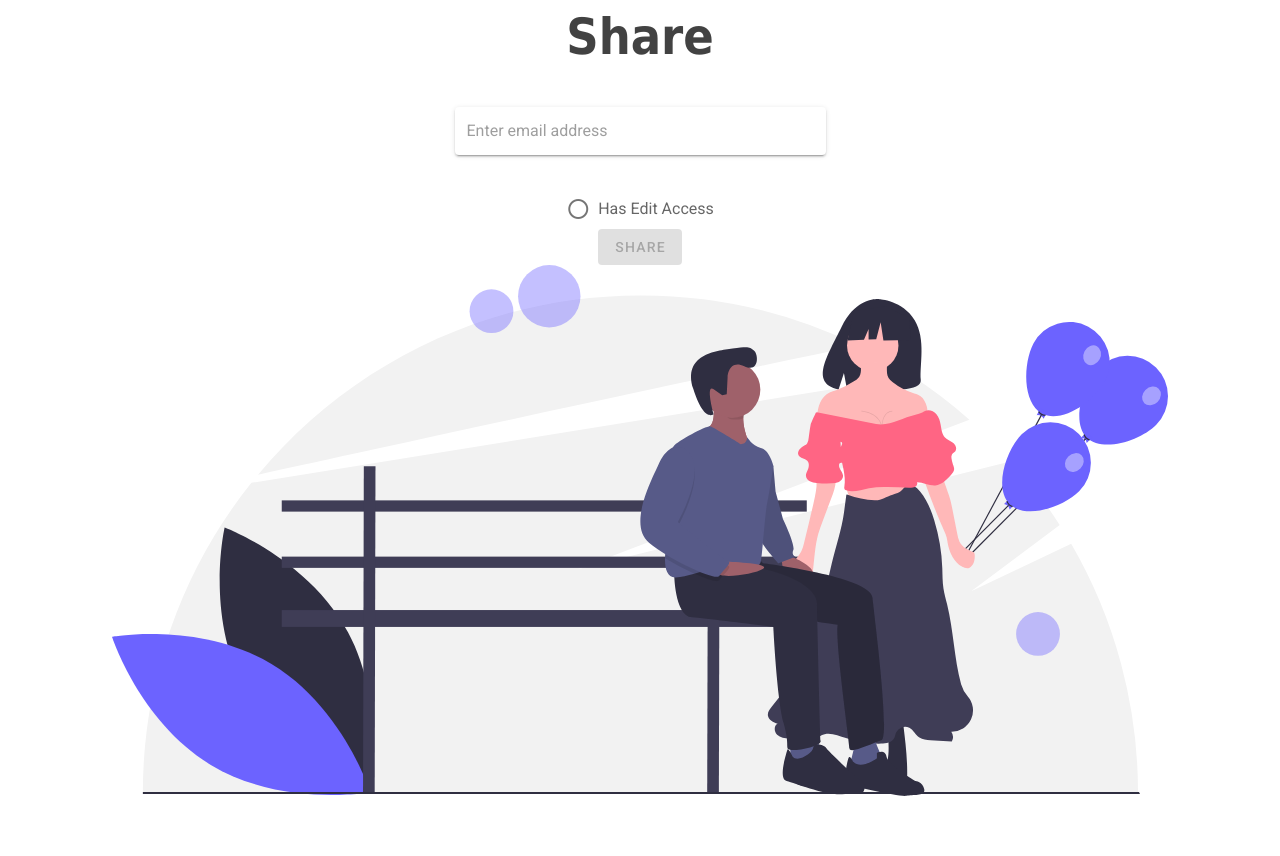
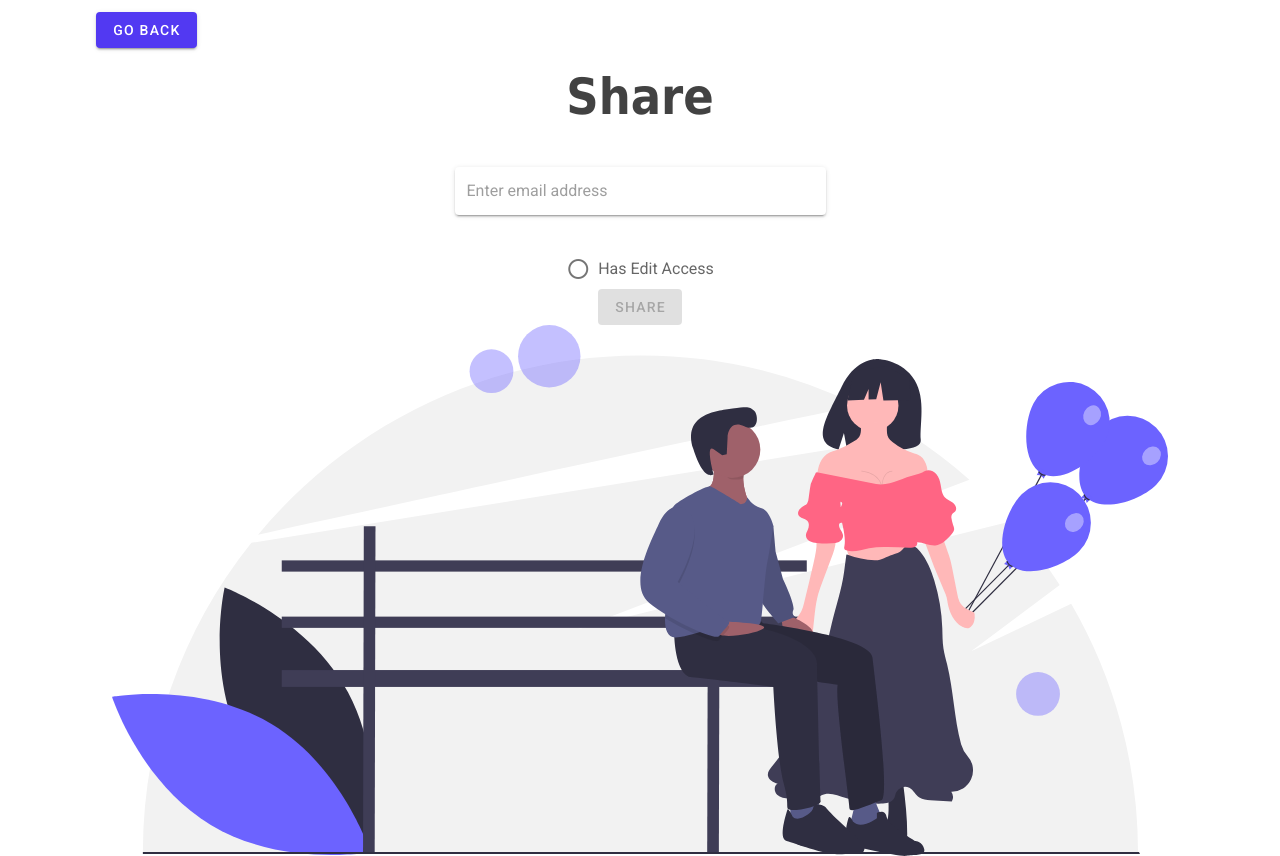
Before and after one commit to kolbyrogers/Trippin, a Nuxt app: page /trips/1/share in a window 1280 px wide. Before the commit the page ends 800 px from the top, so only its background shows below. Built offline with nearby package versions, Linux system fonts and the light colour scheme.

Commit message:
added back button

```diff
--- a/pages/trips/_trips/share.vue
+++ b/pages/trips/_trips/share.vue
@@ -1,5 +1,12 @@
 <template>
   <v-container>
+    <v-row>
+      <v-col cols="2">
+        <v-btn @click="goBack" color="primary" class="white--text">
+          Go Back
+        </v-btn>
+      </v-col>
+    </v-row>
     <v-row justify="center">
       <h1>Share</h1>
     </v-row>
@@ -39,6 +46,9 @@ export default {
   },
   methods: {
     shareTrip() {
+      this.goBack()
+    },
+    goBack() {
       this.$router.go(-1)
     },
   },
```
